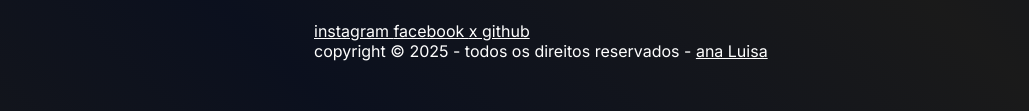
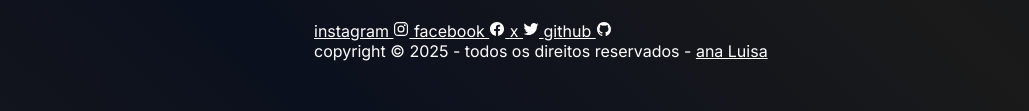
Before and after one commit to ana-luisa-29/perfil-contato, a plain HTML site: page index.html in a window 1280 px wide. Shown: the part 339-450 px from the top of the page, without its empty margins (0-1029 px from the left). Drawn offline with nearby package versions, Linux system fonts and the light colour scheme.

Commit message:
add icons

```diff
--- a/index.html
+++ b/index.html
@@ -49,13 +49,15 @@
                     rel="noopener noreferrer"
                 >
                     instagram
+                    <ion-icon name="logo-instagram"></ion-icon>
                 </a>
                 <a
-                    href="http://"
+                    href=""
                     target="_blank"
                     rel="noopener noreferrer"
                 >
                     facebook
+                    <ion-icon name="logo-facebook"></ion-icon>
                 </a>
                 <a
                     href="http://"
@@ -63,6 +65,7 @@
                     rel="noopener noreferrer"
                 >
                     x
+                    <ion-icon name="logo-twitter"></ion-icon>
                 </a>
                 <a
                     href="http://"
@@ -70,6 +73,7 @@
                     rel="noopener noreferrer"
                 >
                     github
+                    <ion-icon name="logo-github"></ion-icon>
                 </a>
         </div><!--finish social media-->
         <!--footer-->
```
